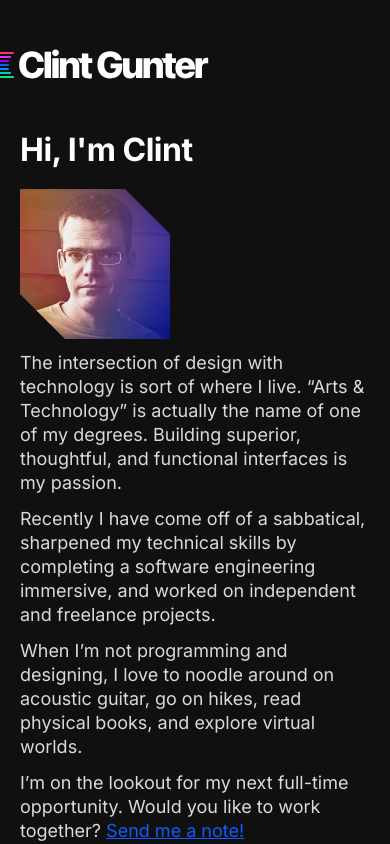
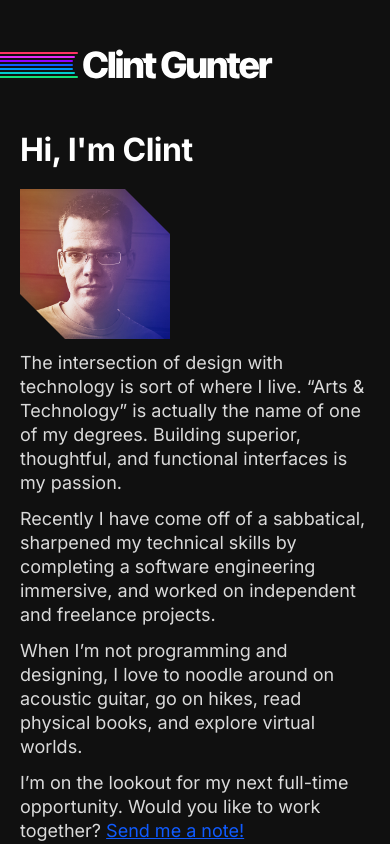
Before and after one commit to futureclint/clint, a React (Create React App) app: page / in a window 390 px wide. Shown: the top 844 px of the page. Built offline with nearby package versions, Linux system fonts and the light colour scheme.

Commit message:
Added medium breakpoint, added mobile layout to header

```diff
--- a/src/css/app.css
+++ b/src/css/app.css
@@ -94,6 +94,16 @@ header {
   display: flex;
   justify-content: flex-end;
 }
+@media (max-width: 1000px) {
+  .logo-lines {
+    width: 12vw;
+  }
+}
+@media (max-width: 768px) {
+  .logo-lines {
+    width: 20vw;
+  }
+}
 
 .logo-lines-shape-wrapper {
   width: fit-content;
```
Also changed, not shown: src/scss/_header.scss (+8 -0 lines), src/scss/_mixins.scss (+8 -0 lines).
